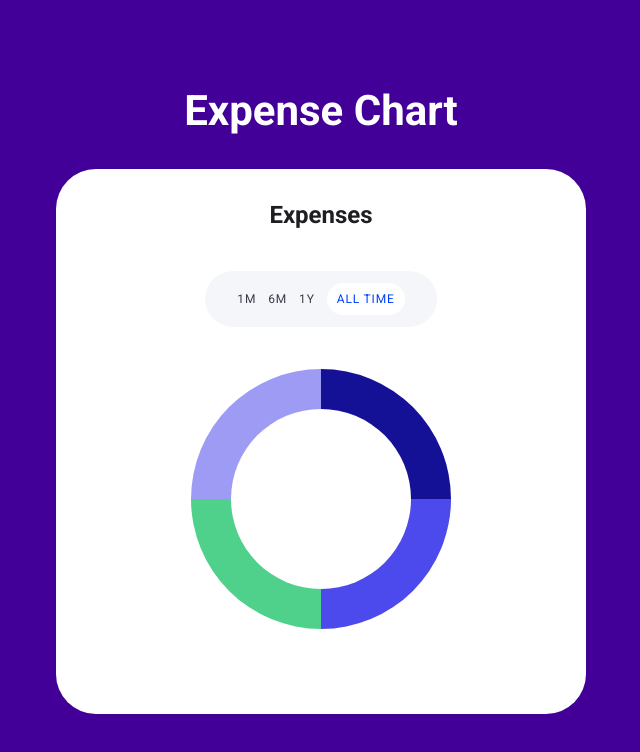
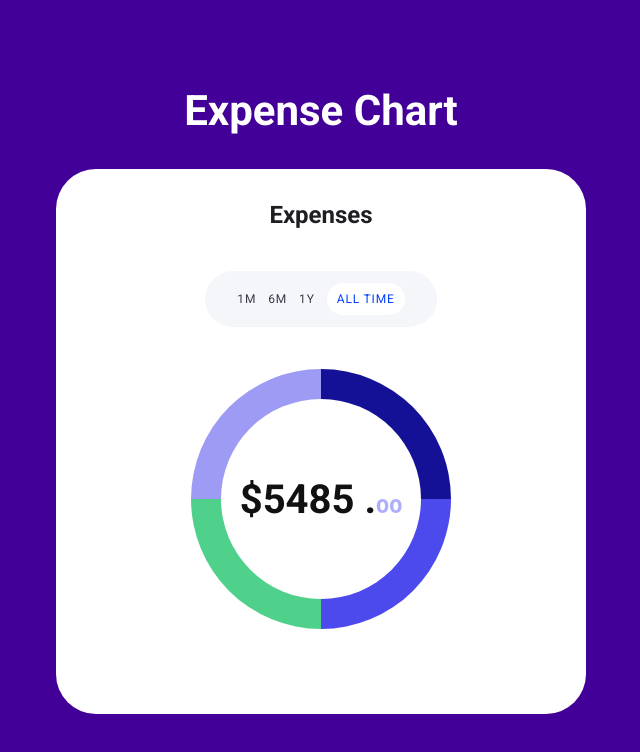
Before and after one commit to KamrulHasaanAnanda/gozayaantask, a Next.js app: page / in a window 1280 px wide. Shown: the top 752 px of the page, without its empty margins (319-959 px from the left). Built offline with nearby package versions, Linux system fonts and the light colour scheme.

Commit message:
total cost done

```diff
--- a/src/components/Tabs.jsx
+++ b/src/components/Tabs.jsx
@@ -1,18 +1,17 @@
 import React from "react";
 
-function Tabs({ data, setTabNow, tabNow }) {
+function Tabs({ data, setTabNow, tabNow, setTototalExpense }) {
   let tabs = "";
   if (data?.length > 0) {
     tabs = data?.map((tab) => (
       <div
         className={tab.period === tabNow && "all__time"}
         onClick={() => {
+          setTototalExpense(tab.totalCost);
           setTabNow(tab.period);
         }}
       >
         <p>{tab.period}</p>
-
-
       </div>
     ));
   }
--- a/src/pages/index.js
+++ b/src/pages/index.js
@@ -4,21 +4,29 @@ import Head from "next/head";
 import { useEffect, useState } from "react";
 
 export default function Home() {
+  const [data, setdata] = useState();
+  const [tabNow, setTabNow] = useState("ALL TIME");
+  const [totalExpense, setTototalExpense] = useState(0);
 
-  const [data, setdata] = useState()
-  const [tabNow, setTabNow] = useState("ALL TIME")
   let getData = async () => {
     let url = "/api/graph";
     let res = await axios.get(url);
-    console.log("res", res);
-    if(res.status === 200){
-      setdata(res.data)
+    // console.log("res", res);
+    if (res.status === 200) {
+      setdata(res.data);
+       res?.data?.map(data=>{
+        console.log('data', data)
+        if(data?.period === tabNow)
+        setTototalExpense(data?.totalCost)
+      })
     }
   };
 
   useEffect(() => {
     getData();
   }, []);
+
+
 
   return (
     <>
@@ -32,13 +40,14 @@ export default function Home() {
         <h4>Expense Chart</h4>
         <div className="graph__div">
           <h5>Expenses</h5>
-          <Tabs data={data} setTabNow={setTabNow} tabNow={tabNow}/>
+          <Tabs data={data} setTabNow={setTabNow} tabNow={tabNow} setTototalExpense={setTototalExpense} />
           <div className="donut">
-          <div class="hole">
-            {
-
-            }
-          </div>
+            <div class="hole">
+              <h2>
+                ${totalExpense} .<span>00</span>
+              </h2>
+              {}
+            </div>
           </div>
         </div>
       </main>
--- a/src/styles/globals.scss
+++ b/src/styles/globals.scss
@@ -95,16 +95,37 @@ a {
 
       background: conic-gradient(
         #141197 0% 25%,
-        #4C49ED 25% 50%,
-        #4FD18B 50% 75%,
-        #9D9BF4 75% 100%
+        #4c49ed 25% 50%,
+        #4fd18b 50% 75%,
+        #9d9bf4 75% 100%
       );
 
       .hole {
-        width: 180px;
-        height: 180px;
+        width: 200px;
+        height: 200px;
         border-radius: 50%;
         background: #fff;
+        display: flex;
+        align-items: center;
+        justify-content: center;
+        h2 {
+          color: #111;
+
+          font-family: Roboto;
+          font-size: 40px;
+          font-style: normal;
+          font-weight: 700;
+          line-height: normal;
+        }
+        span {
+          color: #afadfe;
+          /* Balance/Tenth */
+          font-family: Inter;
+          font-size: 19px;
+          font-style: normal;
+          font-weight: 800;
+          line-height: normal;
+        }
       }
     }
   }
```
